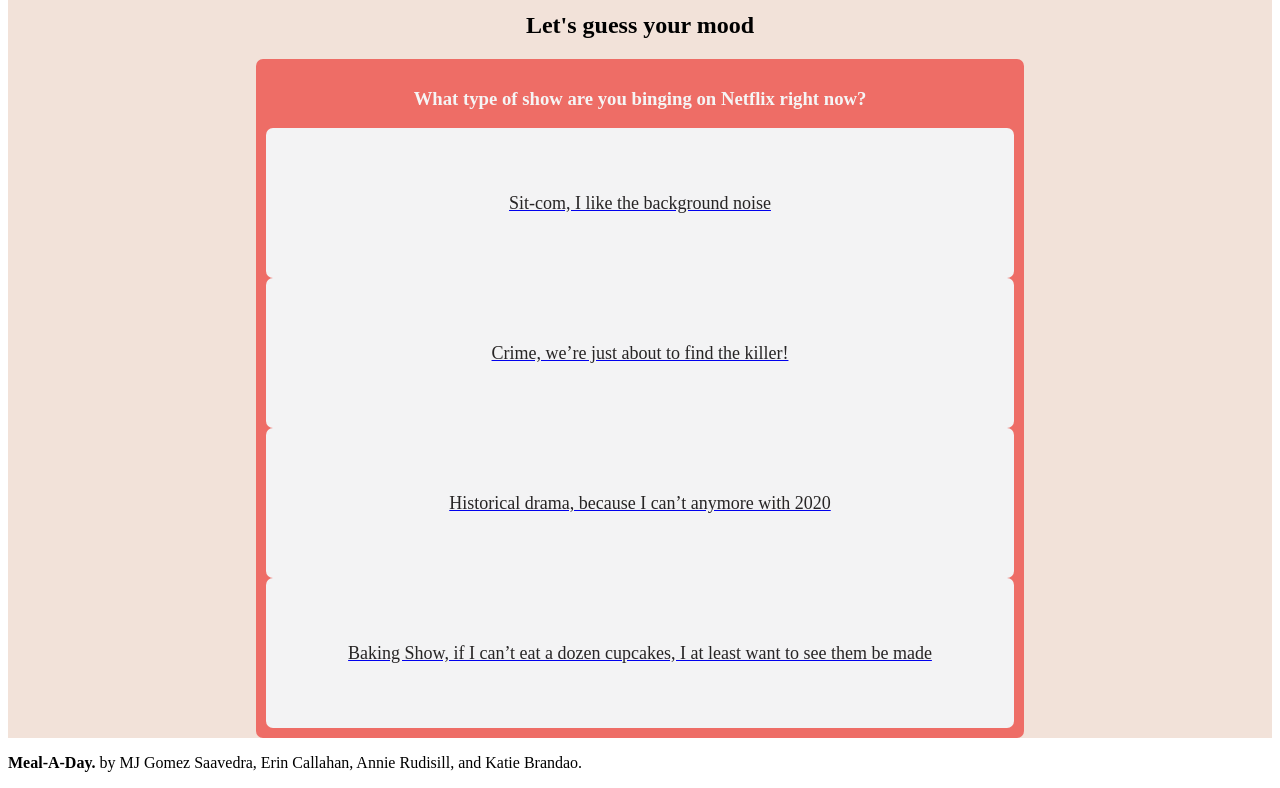
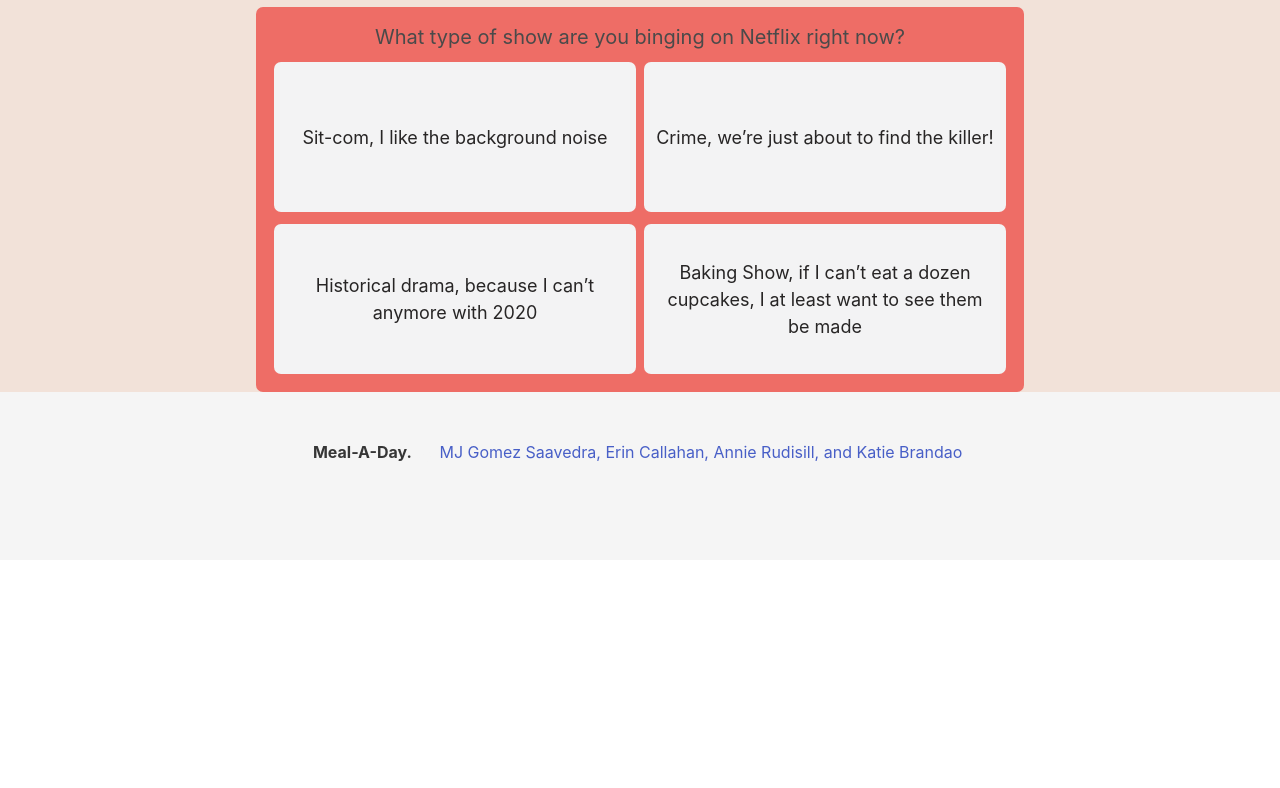
Before and after one commit to katiebran/MealADay_Frontend, a website: page quiz.html in a window 1280 px wide. Shown: the part 197-985 px from the top of the page. After the commit the page ends 800 px from the top, so only its background shows below. Drawn offline with nearby package versions, Linux system fonts and the light colour scheme; a web font is replaced by a local one.

Commit message:
bulma fix

```diff
--- a/quiz.html
+++ b/quiz.html
@@ -4,7 +4,7 @@
 <head>
   <meta charset="UTF-8">
   <meta name="viewport" content="width=device-width, initial-scale=1">
-  <link rel="stylesheet" href="node_modules/bulma/css/bulma.css" type="module"/>
+  <link rel="stylesheet" href="https://cdn.jsdelivr.net/npm/bulma@0.9.1/css/bulma.min.css"/>
   <link rel="stylesheet" href="styles.css" />
   <link href="https://fonts.googleapis.com/css2?family=Libre+Baskerville:wght@700&display=swap" rel="stylesheet">
   <link href="https://fonts.googleapis.com/css2?family=Sansita+Swashed:wght@700;900&display=swap" rel="stylesheet">
```
Also changed, not shown: logIn.html (+1 -1 lines), logOut.html (+1 -1 lines), profile.html (+1 -1 lines), signUp.html (+1 -1 lines).
